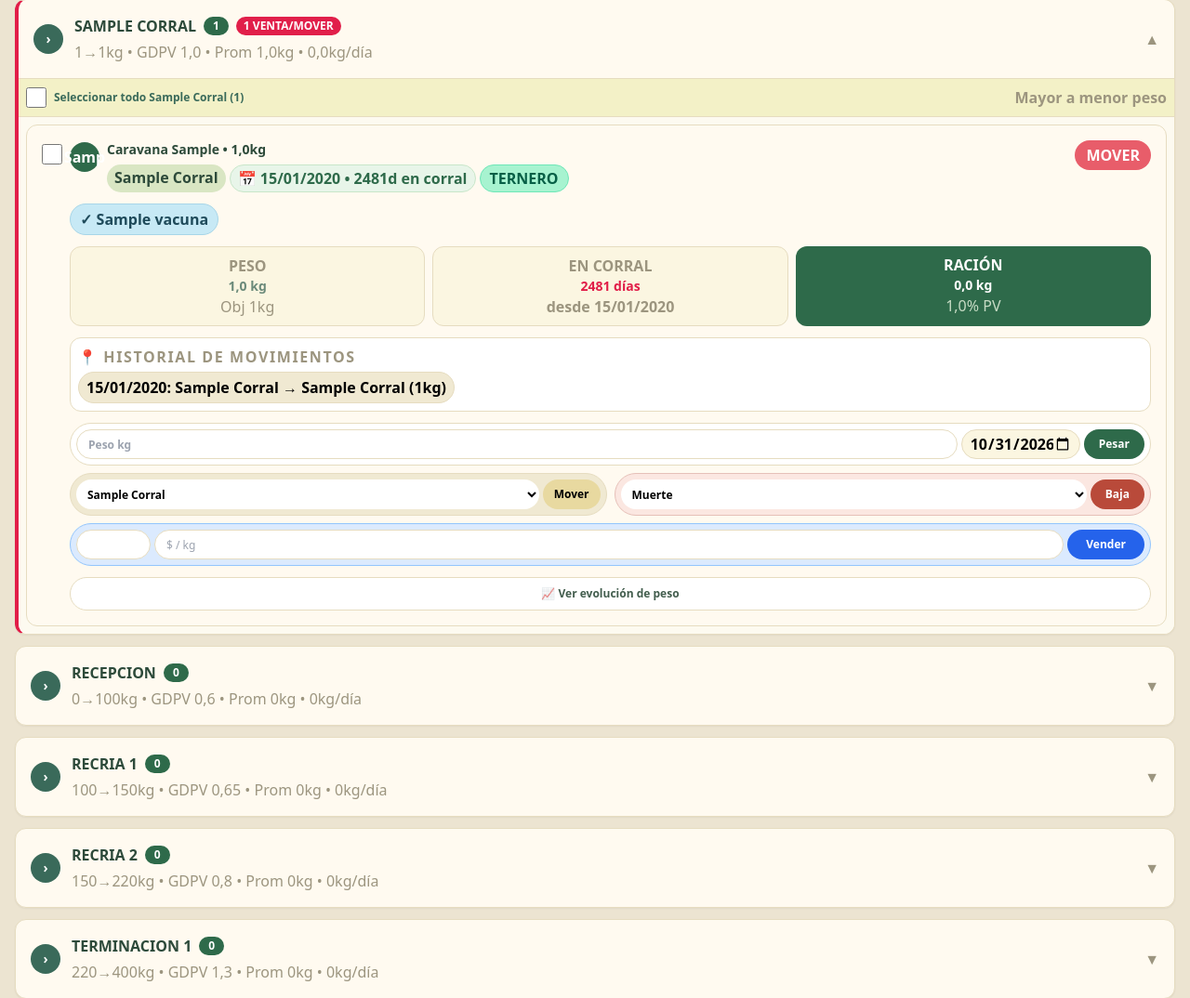
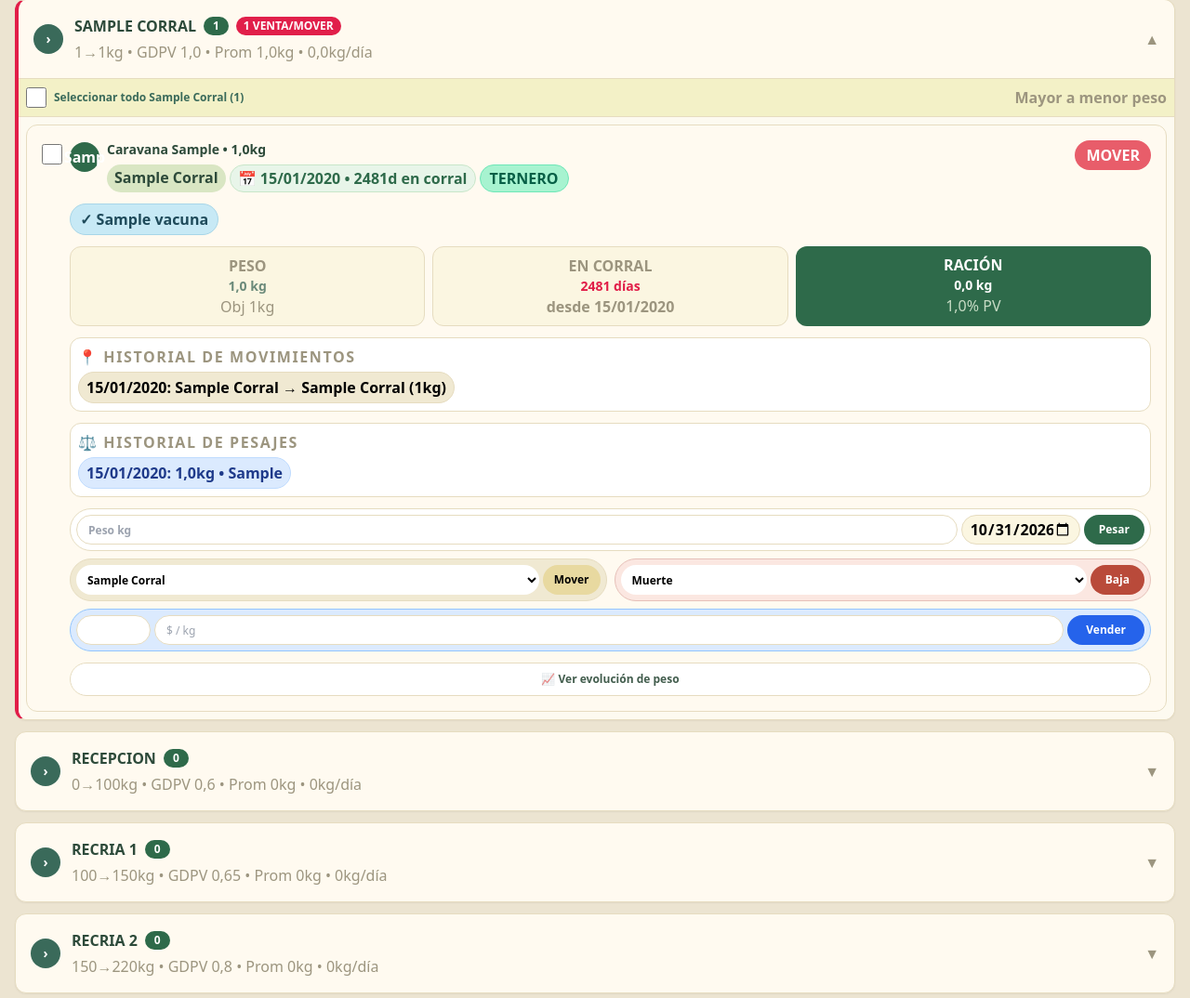
Before and after one commit to marcomoretic71-prog/inggaset, a Django app: page / in a window 1280 px wide, after a click that opens the changed part. Shown: the part 369-1443 px from the top of the page at 93% size. Run offline with Django 5.2, Linux system fonts and the light colour scheme; tables that the repository leaves empty hold one stand-in row (values such as "Sample post"); some libraries are stand-ins or nearby versions.

Commit message:
Historial pesajes visible + PDF con ULT PESAJE en orden CARAVANA/PESO/ULT PESAJE/CORRAL

```diff
--- a/gestion/templates/gestion/dashboard.html
+++ b/gestion/templates/gestion/dashboard.html
@@ -110,7 +110,7 @@ body{background:#ece4d1}
       <span class="text- text-[#9c957f] font-bold">Mayor a menor peso</span>
     </div>
 
-    <div class="p-2 space-y-3 max-h-[85vh] overflow-y-auto">
+    <div class="p-2 space-y-3 max-h- overflow-y-auto">
     {% for a in grupo.animales %}
     <div class="bg-[#fffaf0] border border-[#e6dcc0] p-3 md:p-4 rounded-xl {% if a.listo_para == 'venta' %}border-2 border-[#e11d48] shadow-lg{% endif %}">
       <div class="flex gap-2">
@@ -147,7 +147,7 @@ body{background:#ece4d1}
             </div>
           </div>
 
-          <!-- VACUNAS - RESTAURADO -->
+          <!-- VACUNAS -->
           <div class="mt-3 flex gap-1 flex-wrap">{% for v in a.vacunas_ingreso.all %}<span class="text- bg-[#c7e9f5] text-[#1e4a5a] border border-[#a8d6e8] px-2.5 py-1 rounded-full font-black">✓ {{v.nombre}}</span>{% empty %}<span class="text- text-[#9c957f] border border-dashed px-2 py-1 rounded-full">SIN VACUNAS</span>{% endfor %}</div>
 
           <div class="grid grid-cols-3 gap-2 mt-3">
@@ -163,6 +163,19 @@ body{background:#ece4d1}
               {% for mov in a.movimientos.all|slice:":5" %}
                 <span class="text- bg-[#f0e9d2] border border-[#e6dcc0] px-2 py-1 rounded-full font-bold">
                   {{mov.fecha|date:"d/m/Y"}}: {% if mov.corral_origen %}{{mov.corral_origen.nombre_bonito}}{% else %}Ingreso{% endif %} → {{mov.corral_destino.nombre_bonito}} ({{mov.peso_en_movimiento|floatformat:0}}kg)
+                </span>
+              {% endfor %}
+            </div>
+          </div>
+          {% endif %}
+
+          {% if a.pesada_set.all %}
+          <div class="mt-3 bg-white border border-[#e6dcc0] rounded-xl p-2">
+            <div class="text- font-black text-[#9c957f] tracking-widest mb-1">⚖️ HISTORIAL DE PESAJES</div>
+            <div class="flex gap-1 flex-wrap max-h-24 overflow-y-auto scroll-hide">
+              {% for pes in a.pesada_set.all|slice:":8" %}
+                <span class="text- bg-[#dbeafe] border border-[#bfdbfe] px-2 py-1 rounded-full font-bold text-[#1e3a8a]">
+                  {{pes.fecha|date:"d/m/Y"}}: {{pes.peso}}kg {% if pes.observaciones %}• {{pes.observaciones}}{% endif %}
                 </span>
               {% endfor %}
             </div>
@@ -192,7 +205,7 @@ body{background:#ece4d1}
 {% endfor %}
 </div>
 
-<div id="bulk-bar" class="fixed bottom-3 left-3 right-3 md:left-1/2 md:-translate-x-1/2 md:w-[700px] bg-[#1e293b] text-white p-3 rounded-2xl shadow-2xl hidden z-50 flex items-center justify-between gap-3">
+<div id="bulk-bar" class="fixed bottom-3 left-3 right-3 md:left-1/2 md:-translate-x-1/2 md:w- bg-[#1e293b] text-white p-3 rounded-2xl shadow-2xl hidden z-50 flex items-center justify-between gap-3">
   <div class="font-black text-sm"><span id="bulk-count">0</span> seleccionadas</div>
   <div class="flex gap-2">
     <button onclick="clearSelection()" class="px-4 py-2 bg-[#334155] rounded-full text-xs font-bold">Limpiar</button>
@@ -201,7 +214,7 @@ body{background:#ece4d1}
 </div>
 
 <div id="masivo-modal" class="fixed inset-0 bg-black/60 hidden z-[60] flex items-center justify-center p-2">
-  <div class="bg-[#fffaf0] w-full max-w-4xl rounded-2xl shadow-2xl max-h-[95vh] flex flex-col">
+  <div class="bg-[#fffaf0] w-full max-w-4xl rounded-2xl shadow-2xl max-h- flex flex-col">
     <div class="p-4 border-b border-[#e6dcc0] flex justify-between items-center bg-[#3a6a5a] text-white rounded-t-2xl">
       <div class="font-black text-sm md:text-base">🚀 Movimiento Masivo • Destino y Peso Individual</div>
       <button onclick="closeMasivoModal()" class="w-8 h-8 bg-[#2e5443] rounded-full font-black">✕</button>
--- a/gestion/views.py
+++ b/gestion/views.py
@@ -113,24 +113,20 @@ def dashboard(request):
     else:
         filtrados = base
 
-    # NUEVO: agrupado por corral, mayor a menor peso dentro de cada corral
     animales_por_corral = []
     total_listos = 0
     for corral in Corral.objects.all().order_by('nombre'):
         anims_qs = base.filter(corral_actual=corral).select_related('corral_actual').prefetch_related('vacunas_ingreso','pesada_set','movimientos').order_by('-kg_actual')
-        # Si hay búsqueda, filtrar también por corral
         if q:
             anims_qs = anims_qs.filter(id__in=filtrados.values_list('id', flat=True))
         if not anims_qs.exists() and q:
             continue
         prom = base.filter(corral_actual=corral).aggregate(Avg('kg_actual'))['kg_actual__avg'] or 0
         if not q:
-            # promedio solo de ese corral, no del filtrado
             prom = anims_qs.aggregate(Avg('kg_actual'))['kg_actual__avg'] or 0
         listos = sum(1 for a in anims_qs if a.listo_para == 'venta' or a.listo_para == 'mover')
         listos_venta = sum(1 for a in anims_qs if a.listo_para == 'venta')
         total_listos += listos_venta if not q else 0
-        # Para el acordeon, si hay búsqueda, dejarlo expandido
         animales_por_corral.append({
             'corral': corral,
             'animales': anims_qs,
@@ -157,7 +153,7 @@ def dashboard(request):
         'total_animales': total_animales,
         'total_alimento': total_alimento,
         'total_listos': total_listos,
-        'datos_corrales': animales_por_corral,  # ahora viene agrupado
+        'datos_corrales': animales_por_corral,
         'animales_por_corral': animales_por_corral,
         'animales_filtrados': filtrados.select_related('corral_actual').prefetch_related('vacunas_ingreso','pesada_set','movimientos').order_by('-kg_actual'),
         'todos_los_corrales': Corral.objects.all().order_by('nombre'),
@@ -200,13 +196,11 @@ def mover_rapido(request):
     return redirect('dashboard')
 
 def mover_masivo(request):
-    """ NUEVO: mover varias caravanas a la vez, con peso y destino individual opcional """
     if request.method == 'POST':
         animal_ids = request.POST.getlist('animal_ids')
         if not animal_ids:
             messages.error(request, "❌ No seleccionaste ninguna caravana")
             return redirect('dashboard')
-
         corral_global_id = request.POST.get('corral_destino_global')
         corral_global = None
         if corral_global_id:
@@ -214,7 +208,6 @@ def mover_masivo(request):
                 corral_global = Corral.objects.get(id=corral_global_id)
             except:
                 corral_global = None
-
         movidos = 0
         pesados = 0
         for aid in animal_ids:
@@ -222,8 +215,6 @@ def mover_masivo(request):
                 animal = Animal.objects.get(id=aid, activo=True)
             except Animal.DoesNotExist:
                 continue
-
-            # Peso individual si viene: peso_{id}
             peso_key = f'peso_{aid}'
             nuevo_peso_raw = request.POST.get(peso_key, '').strip()
             if nuevo_peso_raw:
@@ -235,8 +226,6 @@ def mover_masivo(request):
                         pesados += 1
                 except:
                     pass
-
-            # Destino individual: destino_{id} o global
             destino_key = f'destino_{aid}'
             dest_id = request.POST.get(destino_key) or (corral_global.id if corral_global else None)
             if dest_id:
@@ -255,9 +244,7 @@ def mover_masivo(request):
                         movidos += 1
                 except Corral.DoesNotExist:
                     pass
-
             animal.save()
-
         messages.success(request, f"✅ Masivo: {len(animal_ids)} seleccionadas • {pesados} pesadas • {movidos} movidas")
     return redirect('dashboard')
 
@@ -283,24 +270,24 @@ def informe_pdf(request):
     response['Content-Disposition'] = f'attachment; filename="Informe_IngGaset_{date.today()}.pdf"'
     p = canvas.Canvas(response, pagesize=A4)
     ancho, alto = A4
-
     p.setFont("Helvetica-Bold", 14)
     p.drawString(1.5*cm, alto - 1.5*cm, "IngGaset - Informe de Rodeo")
     p.setFont("Helvetica", 9)
     p.drawString(1.5*cm, alto - 2.1*cm, f"Fecha: {date.today().strftime('%d/%m/%Y')} | Total: {Animal.objects.filter(activo=True).count()} animales | Orden: Por Corral / Mayor a menor peso")
-
     y = alto - 3*cm
+    # NUEVO ORDEN: CARAVANA / PESO / ULT. PESAJE / CORRAL / FECHA MOV. / DIAS / ESTADO
     x_caravana = 1.5*cm
-    x_peso = 5.5*cm
-    x_corral = 7.5*cm
-    x_fecha = 10.8*cm
-    x_dias = 13.2*cm
-    x_estado = 14.7*cm
-
+    x_peso = 4.2*cm
+    x_ult = 6.0*cm
+    x_corral = 9.0*cm
+    x_fecha = 11.8*cm
+    x_dias = 14.0*cm
+    x_estado = 15.5*cm
     def dibujar_cabecera(y_pos):
         p.setFont("Helvetica-Bold", 7)
         p.drawString(x_caravana, y_pos, "CARAVANA")
         p.drawString(x_peso, y_pos, "PESO")
+        p.drawString(x_ult, y_pos, "ULT. PESAJE")
         p.drawString(x_corral, y_pos, "CORRAL")
         p.drawString(x_fecha, y_pos, "FECHA MOV.")
         p.drawString(x_dias, y_pos, "DIAS")
@@ -308,13 +295,10 @@ def informe_pdf(request):
         p.line(1.5*cm, y_pos-0.15*cm, 19.5*cm, y_pos-0.15*cm)
         p.setFont("Helvetica", 7)
         return y_pos - 0.5*cm
-
     y = dibujar_cabecera(y)
-
     corrales_orden = Corral.objects.all().order_by('nombre')
-
     for corral in corrales_orden:
-        animales_corral = Animal.objects.filter(activo=True, corral_actual=corral).select_related('corral_actual').order_by('-kg_actual')
+        animales_corral = Animal.objects.filter(activo=True, corral_actual=corral).select_related('corral_actual').prefetch_related('pesada_set').order_by('-kg_actual')
         if not animales_corral.exists():
             continue
         if y < 3*cm:
@@ -344,14 +328,15 @@ def informe_pdf(request):
             corral_nombre = animal.corral_actual.nombre_bonito if animal.corral_actual else '-'
             if len(corral_nombre) > 14:
                 corral_nombre = corral_nombre[:13]
+            fecha_ult = animal.fecha_ultimo_pesaje_str
             p.drawString(x_caravana, y, str(animal.numero_caravana))
             p.drawString(x_peso, y, f"{animal.kg_actual}kg")
+            p.drawString(x_ult, y, fecha_ult)
             p.drawString(x_corral, y, str(corral_nombre))
             p.drawString(x_fecha, y, animal.fecha_ingreso_corral.strftime('%d/%m/%Y'))
             p.drawString(x_dias, y, f"{animal.dias_en_corral}d")
             p.drawString(x_estado, y, str(estado))
             y -= 0.42*cm
-
     p.showPage()
     p.save()
     return response
```
Also changed, not shown: gestion/models.py (+30 -50 lines).
